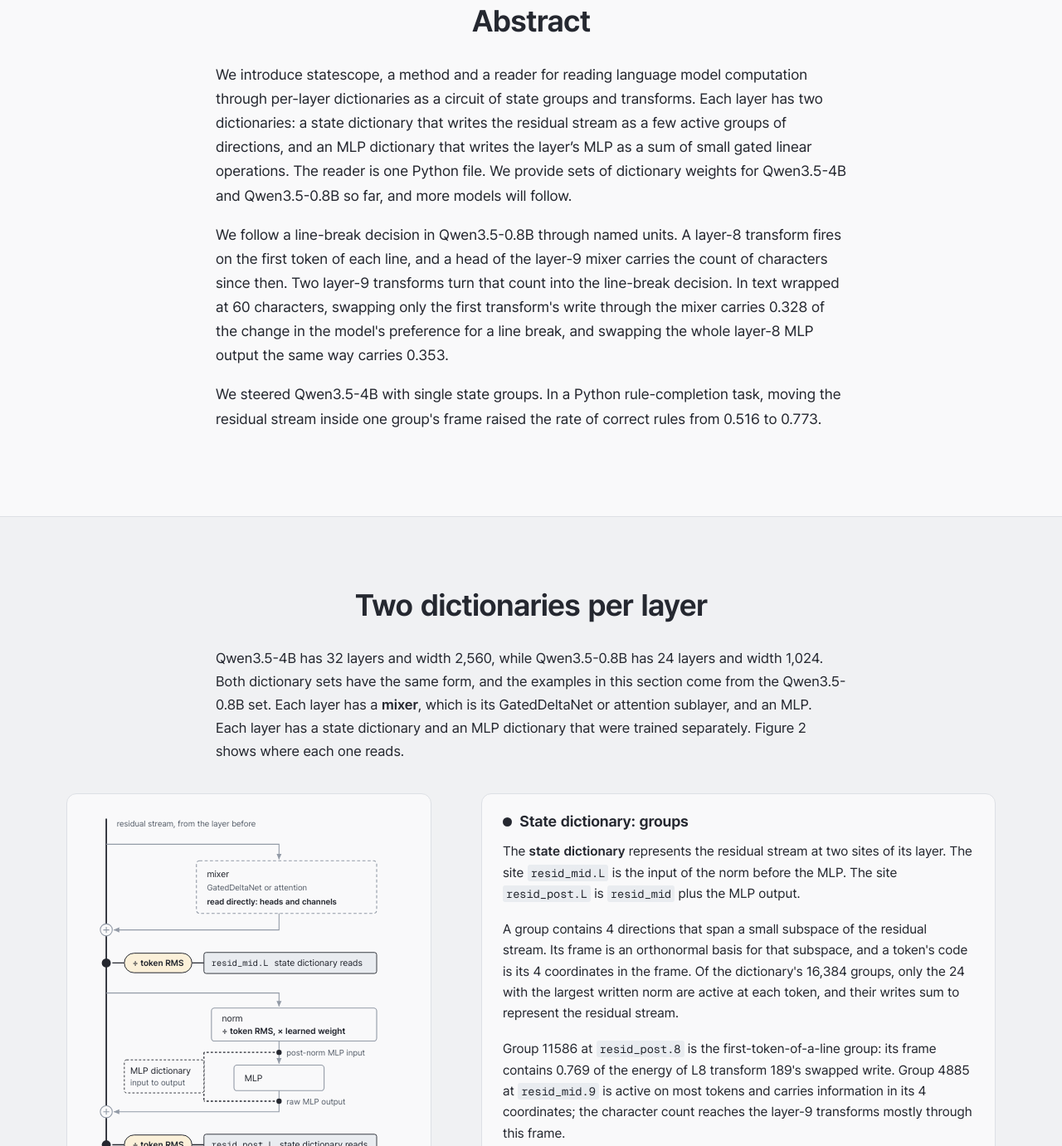
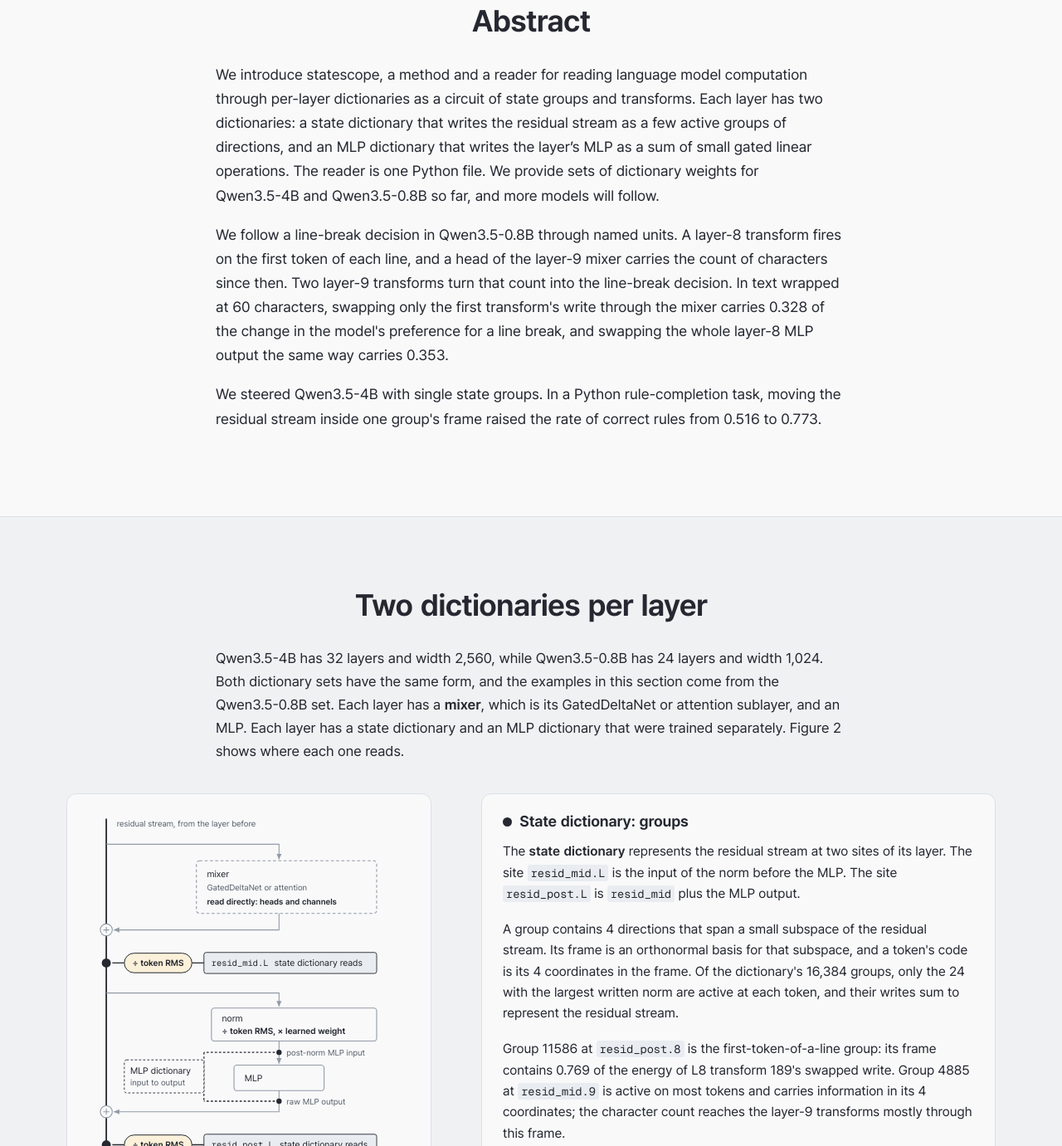
Before and after one commit to mconcat/statescope-site, a plain HTML site: page index.html in a window 1280 px wide. Shown: the part 1347-2728 px from the top of the page at 83% size. Drawn offline with Linux system fonts and the light colour scheme.

Commit message:
Snapshot of the page in progress (04:45)
Co-Authored-By: Claude Fable 5.2 <noreply@anthropic.com>

```diff
--- a/assets/css/site.css
+++ b/assets/css/site.css
@@ -299,6 +299,9 @@ pre,
   background: var(--solid);
   color: var(--on-solid);
 }
+.nw {
+  white-space: nowrap;
+}
 .visually-hidden {
   position: absolute;
   width: 1px;
@@ -1386,7 +1389,7 @@ input[type="number"]::-webkit-inner-spin-button {
 /* ------------------------------------------------------------------ numbers per layer: small multiples on one layer axis */
 .panel-grid {
   display: grid;
-  grid-template-columns: repeat(auto-fit, minmax(min(100%, 15rem), 1fr));
+  grid-template-columns: repeat(auto-fit, minmax(min(100%, 13rem), 1fr));
   gap: 2rem 2.2rem;
 }
 .panel h4 {
@@ -1952,7 +1955,8 @@ details.more > summary:hover {
 .tables-2 td {
   white-space: normal;
 }
-.tables-2 td {
+.tables-2 td,
+.tables-2 th {
   text-align: left;
 }
 .cards {
--- a/index.html
+++ b/index.html
@@ -27,11 +27,11 @@
 <header class="hero" id="top">
   <h1>statescope</h1>
   <p class="subtitle">Reading language model computation as circuits of state groups and transforms</p>
-  <p class="sets">Dictionary weights are available for Qwen3.5-4B and Qwen3.5-0.8B so far; more models will follow.</p>
+  <p class="sets">Dictionary weights are available for <span class="nw">Qwen3.5-4B</span> and <span class="nw">Qwen3.5-0.8B</span> so far; more models will follow.</p>
   <nav class="links" aria-label="Code and weights">
     <a class="pill" href="https://github.com/mconcat/statescope"><svg viewBox="0 0 16 16" width="16" height="16" aria-hidden="true"><path d="M5.6 3.6 1.6 8l4 4.4M10.4 3.6l4 4.4-4 4.4" fill="none" stroke="currentColor" stroke-width="1.6" stroke-linecap="round" stroke-linejoin="round"/></svg>Code</a>
-    <a class="pill" href="https://huggingface.co/mconcat/statescope-qwen3.5-4b"><svg viewBox="0 0 16 16" width="16" height="16" aria-hidden="true"><path d="M8 1.8 14 5 8 8.2 2 5zM2 8l6 3.2L14 8M2 11l6 3.2 6-3.2" fill="none" stroke="currentColor" stroke-width="1.4" stroke-linejoin="round"/></svg>Weights for Qwen3.5-4B</a>
-    <a class="pill" href="https://huggingface.co/mconcat/statescope-qwen3.5-0.8b"><svg viewBox="0 0 16 16" width="16" height="16" aria-hidden="true"><path d="M8 1.8 14 5 8 8.2 2 5zM2 8l6 3.2L14 8M2 11l6 3.2 6-3.2" fill="none" stroke="currentColor" stroke-width="1.4" stroke-linejoin="round"/></svg>Weights for Qwen3.5-0.8B</a>
+    <a class="pill" href="https://huggingface.co/mconcat/statescope-qwen3.5-4b"><svg viewBox="0 0 16 16" width="16" height="16" aria-hidden="true"><path d="M8 1.8 14 5 8 8.2 2 5zM2 8l6 3.2L14 8M2 11l6 3.2 6-3.2" fill="none" stroke="currentColor" stroke-width="1.4" stroke-linejoin="round"/></svg>Weights for <span class="nw">Qwen3.5-4B</span></a>
+    <a class="pill" href="https://huggingface.co/mconcat/statescope-qwen3.5-0.8b"><svg viewBox="0 0 16 16" width="16" height="16" aria-hidden="true"><path d="M8 1.8 14 5 8 8.2 2 5zM2 8l6 3.2L14 8M2 11l6 3.2 6-3.2" fill="none" stroke="currentColor" stroke-width="1.4" stroke-linejoin="round"/></svg>Weights for <span class="nw">Qwen3.5-0.8B</span></a>
   </nav>
 </header>
 
@@ -95,10 +95,10 @@
 <section class="band abstract" aria-labelledby="abstract">
   <div class="wrap narrow">
     <h2 id="abstract"><a href="#abstract">Abstract</a></h2>
-    <p>We introduce statescope, a method and a reader for reading language model computation through per-layer dictionaries as a circuit of state groups and transforms. Each layer has two dictionaries: a state dictionary that writes the residual stream as a few active groups of directions, and an MLP dictionary that writes the layer’s MLP as a sum of small gated linear operations. The reader is one Python file. We provide sets of dictionary weights for Qwen3.5-4B and Qwen3.5-0.8B so far, and more models will follow.</p>
-    <p>We follow a line-break decision in Qwen3.5-0.8B through named units. A layer-8 transform fires on the first token of each line, and a head of the layer-9 mixer carries the count of characters since then. Two layer-9 transforms turn that count into the line-break decision. In text wrapped at 60 characters, swapping only the first transform's write through the mixer carries 0.328 of the change in the model's preference for a line break, and swapping the whole layer-8 MLP output the same way carries 0.353.</p>
+    <p>We introduce statescope, a method and a reader for reading language model computation through per-layer dictionaries as a circuit of state groups and transforms. Each layer has two dictionaries: a state dictionary that writes the residual stream as a few active groups of directions, and an MLP dictionary that writes the layer’s MLP as a sum of small gated linear operations. The reader is one Python file. We provide sets of dictionary weights for <span class="nw">Qwen3.5-4B</span> and <span class="nw">Qwen3.5-0.8B</span> so far, and more models will follow.</p>
+    <p>We follow a line-break decision in <span class="nw">Qwen3.5-0.8B</span> through named units. A layer-8 transform fires on the first token of each line, and a head of the layer-9 mixer carries the count of characters since then. Two layer-9 transforms turn that count into the line-break decision. In text wrapped at 60 characters, swapping only the first transform's write through the mixer carries 0.328 of the change in the model's preference for a line break, and swapping the whole layer-8 MLP output the same way carries 0.353.</p>
 
-    <p>We steered Qwen3.5-4B with single state groups. In a Python rule-completion task, moving the residual stream inside one group's frame raised the rate of correct rules from 0.516 to 0.773.</p>
+    <p>We steered <span class="nw">Qwen3.5-4B</span> with single state groups. In a Python rule-completion task, moving the residual stream inside one group's frame raised the rate of correct rules from 0.516 to 0.773.</p>
 
   </div>
 </section>
@@ -107,7 +107,7 @@
 <section class="band tint" aria-labelledby="dictionaries">
   <div class="wrap">
     <h2 id="dictionaries"><a href="#dictionaries">Two dictionaries per layer</a></h2>
-    <p class="lead">Qwen3.5-4B has 32 layers and width 2,560, while Qwen3.5-0.8B has 24 layers and width 1,024. Both dictionary sets have the same form, and the examples in this section come from the Qwen3.5-0.8B set. Each layer has a <dfn>mixer</dfn>, which is its GatedDeltaNet or attention sublayer, and an MLP. Each layer has a state dictionary and an MLP dictionary that were trained separately. Figure 2 shows where each one reads.</p>
+    <p class="lead"><span class="nw">Qwen3.5-4B</span> has 32 layers and width 2,560, while <span class="nw">Qwen3.5-0.8B</span> has 24 layers and width 1,024. Both dictionary sets have the same form, and the examples in this section come from the <span class="nw">Qwen3.5-0.8B</span> set. Each layer has a <dfn>mixer</dfn>, which is its GatedDeltaNet or attention sublayer, and an MLP. Each layer has a state dictionary and an MLP dictionary that were trained separately. Figure 2 shows where each one reads.</p>
 
     <div class="split diagram">
       <figure id="fig-layer">
@@ -180,7 +180,7 @@
         <article class="unit mlp">
           <h3 class="unit-title"><i></i>MLP dictionary: transforms</h3>
           <p>The <dfn>MLP dictionary</dfn> represents the layer's MLP operations, taking the post-norm MLP input and reconstructing the raw MLP output. Our MLP dictionary’s form, a sparse mixture of linear transforms (MOLT), follows <a href="https://transformer-circuits.pub/2025/bulk-update/index.html">Lindsey et al. (2025)</a>, with <a href="https://arxiv.org/abs/2505.21364">Oldfield et al. (2025)</a> providing closely related work on decomposing MLP layers into sparse mixtures of linear maps.</p>
-          <p>A transform reads one direction of the MLP input, opens its gate when that reading passes a learned threshold, and writes a low-rank linear map of the input scaled by the gate value. Each Qwen3.5-0.8B layer has 3,968 transforms, with only a few gates open per token, and their writes sum to reconstruct the MLP output.</p>
+          <p>A transform reads one direction of the MLP input, opens its gate when that reading passes a learned threshold, and writes a low-rank linear map of the input scaled by the gate value. Each <span class="nw">Qwen3.5-0.8B</span> layer has 3,968 transforms, with only a few gates open per token, and their writes sum to reconstruct the MLP output.</p>
       <p>In Figure 1, L8 transform 189 marks the first token of each line: its gate opens on 1.000 of first tokens, 0.001 of line-break tokens and 0.010 of other tokens. L9 transform 410 fires on 0.84 to 0.89 of tokens at line lengths of 20 to 49 characters, falling to 0.03 at 70 to 79 characters. L9 transform 1749 fires on 0.00 of tokens below 70 characters and 0.60 at 90 to 99 characters, as the bars in Figure 1 show.</p>
       <p>We can read where a transform's gate opens and what it adds to the MLP output, or change its gate and recompute the output.</p>
         </article>
@@ -197,7 +197,7 @@
     <h2 id="example"><a href="#example">A worked example: when to break a line</a></h2>
     <div class="lead-block">
       <p class="lead">The demonstration uses the 0.8B set on texts wrapped to a fixed width. At the last word of a line, the model must predict a line break, so it must know how many characters the line already holds. Figure 1 shows three dictionary units that follow this count on one text.</p>
-      <p class="lead">Our worked example follows the line-counting task studied by <a href="https://arxiv.org/abs/2601.04480">Gurnee et al.</a>, which asks how a model decides where to break a line in text wrapped to a fixed width. We follow the same task in a different model, Qwen3.5-0.8B. In this model, head 10 of the layer-9 GatedDeltaNet carries the count, and the layer-9 MLP reads it through one state group's frame.</p>
+      <p class="lead">Our worked example follows the line-counting task studied by <a href="https://arxiv.org/abs/2601.04480">Gurnee et al.</a>, which asks how a model decides where to break a line in text wrapped to a fixed width. We follow the same task in a different model, <span class="nw">Qwen3.5-0.8B</span>. In this model, head 10 of the layer-9 GatedDeltaNet carries the count, and the layer-9 MLP reads it through one state group's frame.</p>
     </div>
 
     <h3 id="pairs"><a href="#pairs">Pairs of texts and the margin</a></h3>
@@ -524,8 +524,8 @@ The frame part gives most, but not all, of the movement of the gate input; the r
 
 <section class="band tint" aria-labelledby="qwen35-4b">
   <div class="wrap">
-    <h2 id="qwen35-4b"><a href="#qwen35-4b">What we did with Qwen3.5-4B units</a></h2>
-    <p class="lead">Our set for <code>Qwen/Qwen3.5-4B</code> covers 32 layers of width 2,560. Each layer has a state dictionary with 16,384 groups of 4 directions and an MLP dictionary with 9,920 transforms, read with the same reader as the Qwen3.5-0.8B set. This section shows three experiments we did with these units.</p>
+    <h2 id="qwen35-4b"><a href="#qwen35-4b">What we did with <span class="nw">Qwen3.5-4B</span> units</a></h2>
+    <p class="lead">Our set for <code>Qwen/Qwen3.5-4B</code> covers 32 layers of width 2,560. Each layer has a state dictionary with 16,384 groups of 4 directions and an MLP dictionary with 9,920 transforms, read with the same reader as the <span class="nw">Qwen3.5-0.8B</span> set. This section shows three experiments we did with these units.</p>
 
     <article class="exp">
       <div class="exp-text">
@@ -568,7 +568,7 @@ The frame part gives most, but not all, of the movement of the gate input; the r
     <article class="exp">
       <div class="exp-text">
         <h3 id="aba-abb"><a href="#aba-abb">Changing which repetition rule the model follows</a></h3>
-        <p>The ABA / ABB task and the three-stage picture of how a model solves it come from <a href="https://arxiv.org/abs/2502.20332">Yang et al. (2025)</a>, and we followed this task in Qwen3.5-4B.</p>
+        <p>The ABA / ABB task and the three-stage picture of how a model solves it come from <a href="https://arxiv.org/abs/2502.20332">Yang et al. (2025)</a>, and we followed this task in <span class="nw">Qwen3.5-4B</span>.</p>
         <p>We gave the model comma-separated words with two examples of a repetition rule: ABA repeats the first item, as in “sun, tree, sun”, while ABB repeats the second, as in “sun, tree, tree”. At layers 11 to 14, one group carried 0.18 to 0.42 of the effect of swapping the full residual difference between the rules, four groups carried 0.50 to 0.56, and sixteen groups carried 0.67 to 0.78.</p>
       <p>We shifted the residual stream within the frame of group 12112 at <code>resid_post.13</code> by the mean difference between the rules. This changed ABA to ABB in 0.45 of prompts, or 0.98 at twice the shift. The share changing from ABB to ABA was 0.03, or 0.67 at twice the shift.</p>
       <p>A related study is <a href="https://arxiv.org/abs/2611.13270">Li and Webb</a>, “What drives the emergence of symbolic mechanisms in large language models?”</p>
@@ -745,19 +745,19 @@ python demo/line_count.py --release &lt;folder&gt; --device cuda:0 --out &lt;fol
       <summary>Numbers per layer</summary>
       <div class="fold-body">
         <p class="guide">FVU means fraction of variance unexplained: squared reconstruction error divided by squared deviation from the per-dimension mean of each held-out split. State FVU uses raw residual units, and MLP FVU uses raw MLP output units.</p>
-      <p class="guide">We re-measured state FVU at <code>resid_mid</code> and <code>resid_post</code> and MLP FVU on all tokens of four held-out splits except position 0, the first position of each sequence, giving 257,122 tokens per layer for Qwen3.5-0.8B and 257,102 for Qwen3.5-4B. We recorded the other MLP FVU column, transforms on per token, and transforms alive at training on a held-out shard of each layer’s training capture with position 0 included, so the two MLP FVU columns use different tokens.</p>
+      <p class="guide">We re-measured state FVU at <code>resid_mid</code> and <code>resid_post</code> and MLP FVU on all tokens of four held-out splits except position 0, the first position of each sequence, giving 257,122 tokens per layer for <span class="nw">Qwen3.5-0.8B</span> and 257,102 for <span class="nw">Qwen3.5-4B</span>. We recorded the other MLP FVU column, transforms on per token, and transforms alive at training on a held-out shard of each layer’s training capture with position 0 included, so the two MLP FVU columns use different tokens.</p>
       <p class="guide">Transforms on per token is the mean number of transforms whose gate is open at a token, and transforms alive counts those that fired on at least one token of that shard. In the figures, solid lines with filled marks show re-measured values, while dashed lines, open marks, and bars show values recorded at training.</p>
 
-        <h3 id="numbers-4b"><a href="#numbers-4b">Qwen3.5-4B</a></h3>
+        <h3 id="numbers-4b"><a href="#numbers-4b"><span class="nw">Qwen3.5-4B</span></a></h3>
         <figure class="needs-js" id="fig-4b">
     <div class="figure-head">
       <div class="controls"><div class="control"><label for="b4-range">Layer</label><input type="range" id="b4-range" min="0" max="0" step="1" value="0"></div></div>
     </div>
     <div class="layer-readout" id="b4-readout" aria-live="polite"></div>
     <div class="panel-grid" id="b4-panels"></div>
-          <figcaption><b>Figure 13.</b> The panels show state FVU, MLP FVU, transforms alive, and transforms that fire on at least 90% of tokens across the 32 layers of Qwen3.5-4B. The last panel also shows the share of summed write energy those transforms carry on web text. Solid lines with filled marks show re-measured values, while dashed lines, open marks, and bars show values recorded at training.</figcaption>
+          <figcaption><b>Figure 13.</b> The panels show state FVU, MLP FVU, transforms alive, and transforms that fire on at least 90% of tokens across the 32 layers of <span class="nw">Qwen3.5-4B</span>. The last panel also shows the share of summed write energy those transforms carry on web text. Solid lines with filled marks show re-measured values, while dashed lines, open marks, and bars show values recorded at training.</figcaption>
         </figure>
-        <details class="more"><summary>Table: all 32 layers of the Qwen3.5-4B set</summary>
+        <details class="more"><summary>Table: all 32 layers of the <span class="nw">Qwen3.5-4B</span> set</summary>
 <div class="table-wrap"><table>
 <caption>Qwen3.5-4B set, numbers per layer. The first three value columns were re-measured with the published reader with position 0 dropped. The others were recorded at training.</caption>
 <thead><tr>
@@ -806,7 +806,7 @@ python demo/line_count.py --release &lt;folder&gt; --device cuda:0 --out &lt;fol
 </tbody></table></div>
         </details>
 
-        <h3 id="numbers-08b"><a href="#numbers-08b">Qwen3.5-0.8B</a></h3>
+        <h3 id="numbers-08b"><a href="#numbers-08b"><span class="nw">Qwen3.5-0.8B</span></a></h3>
         <figure class="needs-js" id="fig-layers">
     <div class="figure-head">
       <div class="controls">
@@ -823,7 +823,7 @@ python demo/line_count.py --release &lt;folder&gt; --device cuda:0 --out &lt;fol
     <div class="layer-readout" id="layer-readout" aria-live="polite"></div>
     <div class="panel-grid" id="layer-panels"></div>
     <div id="load-error-layers" class="load-error" hidden></div>
-          <figcaption><b>Figure 14.</b> The panels show state FVU at both sites, MLP FVU, transforms on per token, and transforms alive across the 24 layers of Qwen3.5-0.8B. Solid MLP FVU lines show re-measured values, and dashed lines show values recorded at training. The switch includes or drops position 0 in the re-measured series. Use the slider or pointer to read one layer.</figcaption>
+          <figcaption><b>Figure 14.</b> The panels show state FVU at both sites, MLP FVU, transforms on per token, and transforms alive across the 24 layers of <span class="nw">Qwen3.5-0.8B</span>. Solid MLP FVU lines show re-measured values, and dashed lines show values recorded at training. The switch includes or drops position 0 in the re-measured series. Use the slider or pointer to read one layer.</figcaption>
         </figure>
         <details class="more"><summary>Table: all 24 layers</summary>
 <div class="table-wrap"><table>
@@ -864,11 +864,11 @@ python demo/line_count.py --release &lt;folder&gt; --device cuda:0 --out &lt;fol
 <tr><td>23</td><td>0.2614</td><td>0.2404</td><td>0.0246</td><td>0.0206</td><td>16.1</td><td>3327 of 3968</td><td>2.5e-05</td></tr>
 </tbody></table></div>
         </details>
-        <p class="guide">Spliced-in loss is the increase in next-token cross-entropy, in nats, when we replace the true activation with a dictionary’s reconstruction, one layer and one dictionary at a time. For Qwen3.5-0.8B, we recorded it at training across all 24 layers on the first 100 FineWeb-Edu documents with at least 256 tokens, using the first 256 tokens of each document and averaging loss over positions 1 to 254. The clean cross-entropy on this text was 2.808.</p>
+        <p class="guide">Spliced-in loss is the increase in next-token cross-entropy, in nats, when we replace the true activation with a dictionary’s reconstruction, one layer and one dictionary at a time. For <span class="nw">Qwen3.5-0.8B</span>, we recorded it at training across all 24 layers on the first 100 FineWeb-Edu documents with at least 256 tokens, using the first 256 tokens of each document and averaging loss over positions 1 to 254. The clean cross-entropy on this text was 2.808.</p>
         <figure class="needs-js" id="fig-splice">
     <div class="layer-readout" id="splice-readout" aria-live="polite"></div>
     <div class="panel-grid" id="splice-panels"></div>
-          <figcaption><b>Figure 15.</b> The panels show spliced-in loss recorded at training for the Qwen3.5-0.8B state dictionary at <code>resid_post</code> and the MLP dictionary. The panels use different vertical scales.</figcaption>
+          <figcaption><b>Figure 15.</b> The panels show spliced-in loss recorded at training for the <span class="nw">Qwen3.5-0.8B</span> state dictionary at <code>resid_post</code> and the MLP dictionary. The panels use different vertical scales.</figcaption>
         </figure>
         <details class="more"><summary>Table: spliced-in loss at all 24 layers</summary>
 <div class="table-wrap"><table>
@@ -910,7 +910,7 @@ python demo/line_count.py --release &lt;folder&gt; --device cuda:0 --out &lt;fol
     <details class="fold" id="checks">
       <summary>What was checked</summary>
       <div class="fold-body">
-        <p class="guide">We compared the published reader and demonstration with our research code and its records for the Qwen3.5-0.8B set. These checks show that the published files are read the way our research code read them.</p>
+        <p class="guide">We compared the published reader and demonstration with our research code and its records for the <span class="nw">Qwen3.5-0.8B</span> set. These checks show that the published files are read the way our research code read them.</p>
   <dl class="cards checks">
     <div><dt>State reader against our separate reader</dt><dd>The state reader was compared with a reader we wrote separately from our trainer, at 24 layers, 4 splits of 4,096 tokens and 2 sites.
       <div class="figures"><span>tokens compared <b>786,432</b></span><span>tokens with a different group set <b>4</b></span><span>raw reconstructions elsewhere agree within <b>7.1e-7</b> relative</span></div></dd></div>
@@ -951,8 +951,8 @@ python demo/line_count.py --release &lt;folder&gt; --device cuda:0 --out &lt;fol
 <footer class="colophon">
   <nav aria-label="Code and weights, again">
     <a href="https://github.com/mconcat/statescope">Code</a>
-    <a href="https://huggingface.co/mconcat/statescope-qwen3.5-4b">Weights for Qwen3.5-4B</a>
-    <a href="https://huggingface.co/mconcat/statescope-qwen3.5-0.8b">Weights for Qwen3.5-0.8B</a>
+    <a href="https://huggingface.co/mconcat/statescope-qwen3.5-4b">Weights for <span class="nw">Qwen3.5-4B</span></a>
+    <a href="https://huggingface.co/mconcat/statescope-qwen3.5-0.8b">Weights for <span class="nw">Qwen3.5-0.8B</span></a>
     <a href="#top">Back to the top</a>
   </nav>
 </footer>
```
Also changed, not shown: tools/page.template.html (+23 -23 lines).
